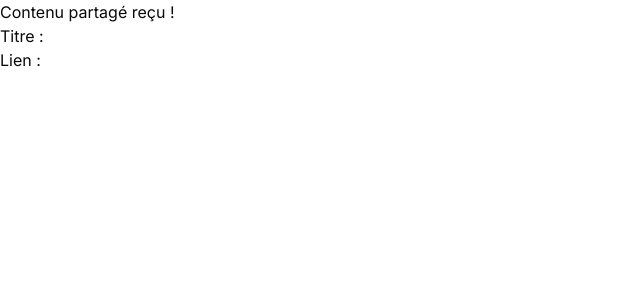
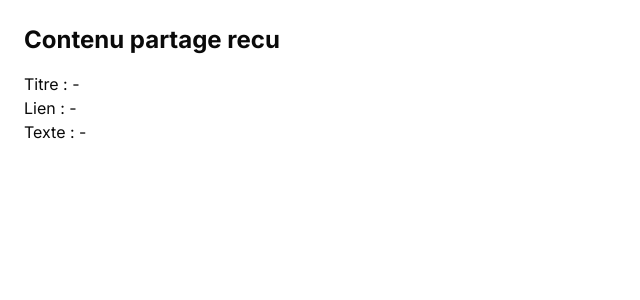
Before and after one commit to bromatofiel/shift26-context, a Next.js app in the folder front/: page /share in a window 1280 px wide. Shown: the top 300 px of the page, without its empty margins (0-640 px from the left). Built offline with nearby package versions, Linux system fonts and the light colour scheme.

Commit message:
Trying to fix share feature

```diff
--- a/front/app/share/page.tsx
+++ b/front/app/share/page.tsx
@@ -1,26 +1,20 @@
-'use client'
-import { useSearchParams } from 'next/navigation'
-import { useEffect } from 'react'
+type SharePageProps = {
+    searchParams: Promise<{
+        title?: string;
+        text?: string;
+        url?: string;
+    }>;
+};
 
-export default function SharePage() {
-  const searchParams = useSearchParams()
+export default async function SharePage({ searchParams }: SharePageProps) {
+    const { title, text, url } = await searchParams;
 
-  const title = searchParams.get('title')
-  const text = searchParams.get('text')
-  const url = searchParams.get('url')
-
-  useEffect(() => {
-    if (url || text) {
-      console.log("Contenu reçu :", { title, text, url })
-      // Ici, vous pouvez par exemple pré-remplir un formulaire
-    }
-  }, [title, text, url])
-
-  return (
-    <div>
-      <h1>Contenu partagé reçu !</h1>
-      <p>Titre : {title}</p>
-      <p>Lien : {url}</p>
-    </div>
-  )
+    return (
+        <div className="p-6">
+            <h1 className="text-2xl font-bold mb-4">Contenu partage recu</h1>
+            <p>Titre : {title ?? "-"}</p>
+            <p>Lien : {url ?? "-"}</p>
+            <p>Texte : {text ?? "-"}</p>
+        </div>
+    );
 }
```
